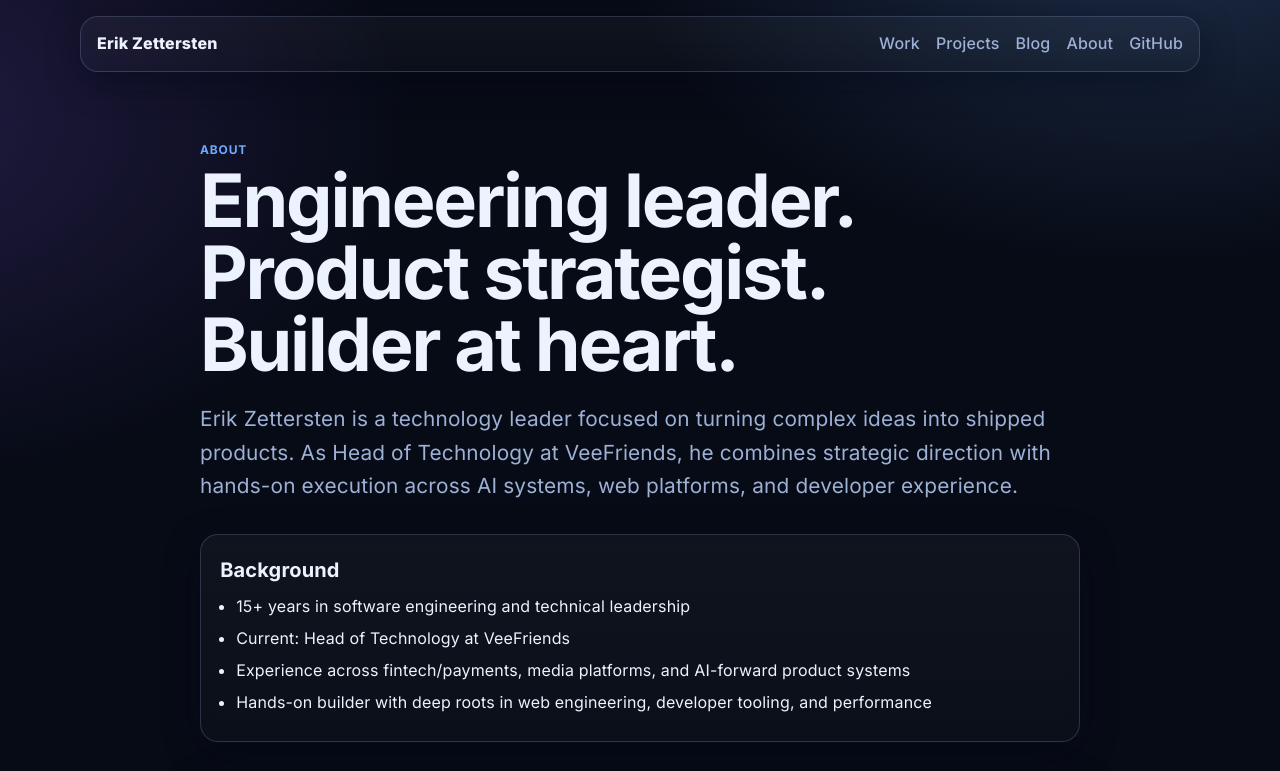
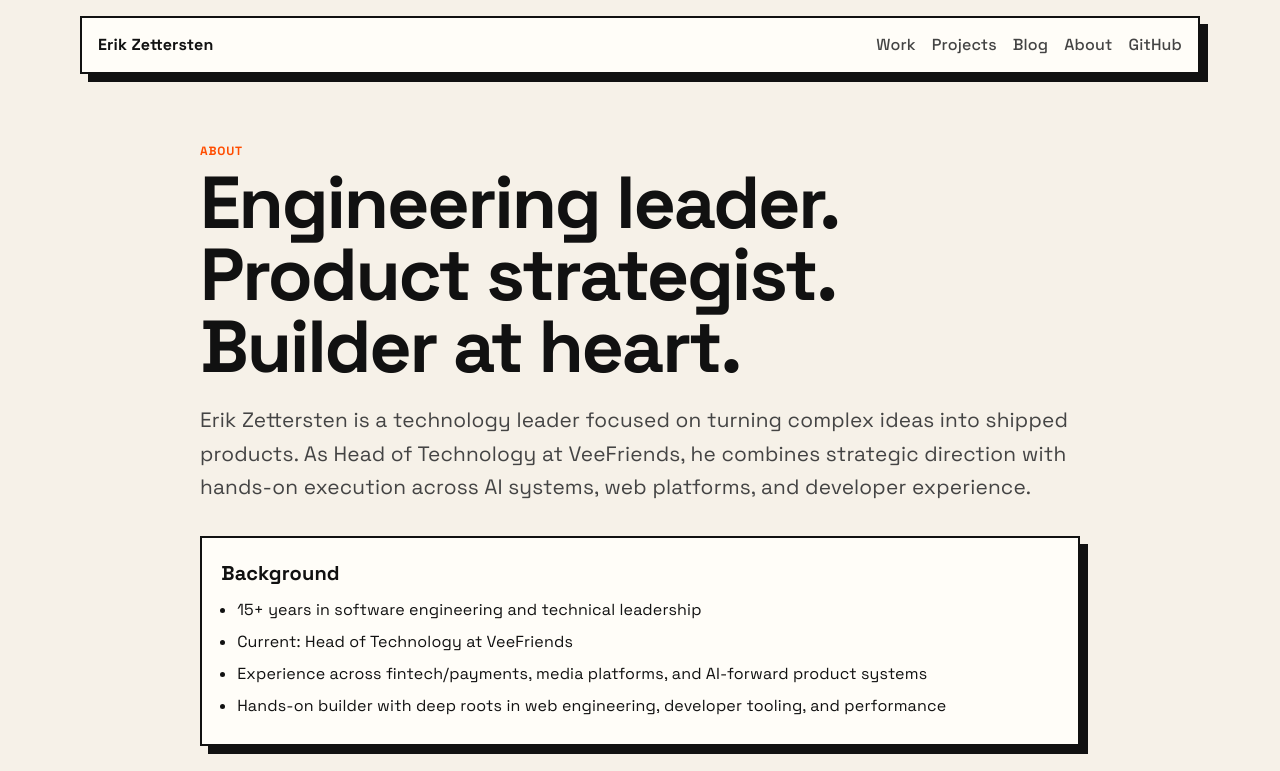
Before and after one commit to Zettersten/zettersten.com, an Astro site: page /about in a window 1280 px wide. Shown: the top 771 px of the page. Built offline with nearby package versions, Linux system fonts and the light colour scheme; Astro itself is replaced by a stand-in of ours.

Commit message:
feat: adopt modern brutalist visual theme and integrate Erik portrait into hero/about

```diff
--- a/src/layouts/BaseLayout.astro
+++ b/src/layouts/BaseLayout.astro
@@ -27,10 +27,10 @@ const {
     <meta name="twitter:title" content={title} />
     <meta name="twitter:description" content={description} />
     <meta name="twitter:image" content={image} />
-    <meta name="theme-color" content="#0B1020" />
+    <meta name="theme-color" content="#f6f1e8" />
     <link rel="preconnect" href="https://fonts.googleapis.com" />
     <link rel="preconnect" href="https://fonts.gstatic.com" crossorigin />
-    <link href="https://fonts.googleapis.com/css2?family=Inter:wght@400;500;700;800&display=swap" rel="stylesheet" />
+    <link href="https://fonts.googleapis.com/css2?family=Space+Grotesk:wght@400;500;700&family=Archivo:wght@700;800;900&display=swap" rel="stylesheet" />
     <link rel="icon" href="/favicon.svg" type="image/svg+xml" />
     <link rel="alternate" type="application/rss+xml" title="Erik Zettersten Blog RSS" href="/rss.xml" />
   </head>
@@ -41,24 +41,22 @@ const {
 
 <style is:global>
   :root {
-    --bg: #070b16;
-    --panel: #0d1428;
-    --text: #edf2ff;
-    --muted: #9db0d6;
-    --brand: #6ea8ff;
-    --brand-2: #8b5cf6;
-    --border: rgba(185, 208, 255, 0.18);
-    --radius: 18px;
-    --shadow: 0 10px 35px rgba(2, 8, 23, 0.42);
+    --bg: #f6f1e8;
+    --panel: #fffdf8;
+    --text: #111111;
+    --muted: #444444;
+    --brand: #ff4d00;
+    --brand-2: #111111;
+    --border: #111111;
+    --radius: 0px;
+    --shadow: 8px 8px 0 #111111;
   }
 
   * { box-sizing: border-box; }
   html, body { margin: 0; padding: 0; }
   body {
-    font-family: 'Inter', system-ui, sans-serif;
-    background: radial-gradient(1000px 700px at 90% -10%, rgba(110, 168, 255, 0.24), transparent 55%),
-      radial-gradient(900px 600px at -10% 10%, rgba(139, 92, 246, 0.2), transparent 60%),
-      var(--bg);
+    font-family: 'Space Grotesk', system-ui, sans-serif;
+    background: var(--bg);
     color: var(--text);
     line-height: 1.6;
     letter-spacing: 0.01em;
@@ -69,10 +67,9 @@ const {
   a { color: inherit; text-decoration: none; }
   .container { width: min(1120px, calc(100% - 2rem)); margin-inline: auto; }
   .glass {
-    background: linear-gradient(180deg, rgba(255,255,255,0.04), rgba(255,255,255,0.02));
-    border: 1px solid var(--border);
+    background: var(--panel);
+    border: 2px solid var(--border);
     border-radius: var(--radius);
-    backdrop-filter: blur(6px);
     box-shadow: var(--shadow);
   }
   .btn {
@@ -80,16 +77,19 @@ const {
     align-items: center;
     gap: 0.5rem;
     padding: 0.78rem 1.1rem;
-    border-radius: 12px;
-    border: 1px solid var(--border);
-    font-weight: 600;
-    transition: transform .2s ease, border-color .2s ease, background .2s ease;
+    border-radius: 0;
+    border: 2px solid var(--border);
+    font-weight: 700;
+    text-transform: uppercase;
+    font-size: 0.82rem;
+    letter-spacing: .04em;
+    transition: transform .12s ease;
+    background: #fff;
   }
-  .btn:hover { transform: translateY(-1px); border-color: rgba(185,208,255,0.45); }
+  .btn:hover { transform: translate(-2px,-2px); }
   .btn.primary {
-    background: linear-gradient(90deg, var(--brand), var(--brand-2));
-    color: #020612;
-    border: none;
+    background: var(--brand);
+    color: #111;
   }
   .muted { color: var(--muted); }
 </style>
--- a/src/pages/about.astro
+++ b/src/pages/about.astro
@@ -33,6 +33,10 @@ import { profileHighlights, linkedinHighlights } from '../data/projects';
       </ul>
     </section>
 
+    <section class="glass photo">
+      <img src="https://msdynamicsworld.com/sites/default/files/pictures/thumbnail_erik.jpg" alt="Erik Zettersten portrait" loading="lazy" />
+    </section>
+
     <section class="meta muted">
       <span>{profileHighlights.location}</span>
       <span>•</span>
@@ -53,5 +57,7 @@ import { profileHighlights, linkedinHighlights } from '../data/projects';
   .block h2 { margin: 0 0 .5rem; font-size: 1.25rem; }
   .block ul { margin: 0; padding-left: 1rem; }
   .block li { margin: .4rem 0; }
+  .photo { margin-top: 1.5rem; padding: .4rem; max-width: 360px; }
+  .photo img { display:block; width:100%; height:auto; filter: grayscale(100%) contrast(115%); }
   .meta { margin-top: 1.5rem; display: flex; gap: .5rem; flex-wrap: wrap; }
 </style>
--- a/src/pages/index.astro
+++ b/src/pages/index.astro
@@ -12,6 +12,7 @@ const heroProjects = featuredProjects.slice(0, 3);
 
   <main class="container">
     <section class="hero">
+      <div>
         <p class="eyebrow">{profileHighlights.role}</p>
         <h1>
           Erik Zettersten.
@@ -26,6 +27,10 @@ const heroProjects = featuredProjects.slice(0, 3);
           <a class="btn primary" href="/projects">Explore All Projects</a>
           <a class="btn" href="/blog">Read Musings</a>
         </div>
+      </div>
+      <figure class="portrait glass">
+        <img src="https://msdynamicsworld.com/sites/default/files/pictures/thumbnail_erik.jpg" alt="Erik Zettersten" loading="eager" />
+      </figure>
     </section>
 
     <section class="separation stat-band glass">
@@ -56,7 +61,7 @@ const heroProjects = featuredProjects.slice(0, 3);
 </BaseLayout>
 
 <style>
-  .hero { padding: 6.4rem 0 1.8rem; max-width: 1000px; }
+  .hero { padding: 6.4rem 0 1.8rem; display:grid; grid-template-columns: 1.2fr .8fr; gap: 1rem; align-items:start; }
   .eyebrow {
     color: var(--brand);
     font-weight: 700;
@@ -67,12 +72,14 @@ const heroProjects = featuredProjects.slice(0, 3);
   }
   h1 {
     margin: 0;
-    font-size: clamp(2.3rem, 9vw, 6rem);
-    line-height: .97;
-    letter-spacing: -0.035em;
-    max-width: 16ch;
+    font-family: 'Archivo', sans-serif;
+    font-size: clamp(2.5rem, 10vw, 7rem);
+    line-height: .92;
+    letter-spacing: -0.04em;
+    max-width: 12ch;
+    text-transform: uppercase;
   }
-  h1 span { color: #c9daff; font-weight: 700; }
+  h1 span { color: #222; font-weight: 700; }
   .intro {
     margin-top: 1.3rem;
     font-size: clamp(1rem, 2.2vw, 1.45rem);
@@ -124,7 +131,10 @@ const heroProjects = featuredProjects.slice(0, 3);
   .card h3 { margin: .45rem 0 .4rem; font-size: 1.26rem; line-height: 1.2; }
   .card p { margin: 0; }
 
+  .portrait { margin:0; padding: .4rem; }
+  .portrait img { display:block; width:100%; height:auto; filter: grayscale(100%) contrast(115%); }
+
   @media (max-width: 980px) {
-    .cards, .stat-band { grid-template-columns: 1fr; }
+    .hero, .cards, .stat-band { grid-template-columns: 1fr; }
   }
 </style>
```
Lines whose indentation alone changed are shown as unchanged.
